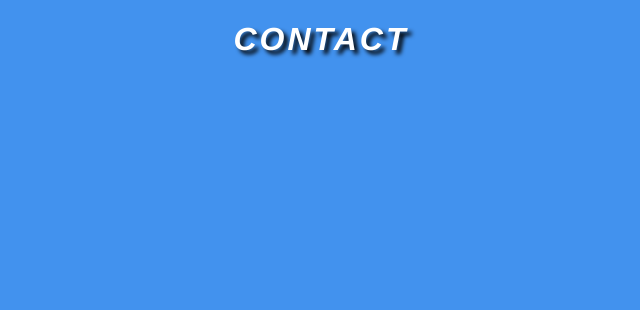
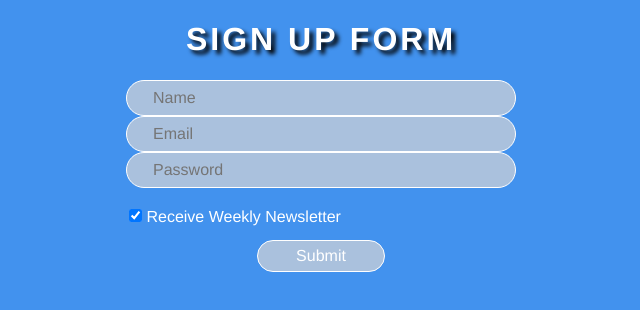
Before and after one commit to popaclctin/the-dojo, a plain HTML site: page contact.html in a window 1280 px wide. Shown: the whole page, without its empty margins (319-959 px from the left). Drawn offline with nearby package versions, Linux system fonts and the light colour scheme.

Commit message:
The first draft of the contact page

```diff
--- a/contact.html
+++ b/contact.html
@@ -8,9 +8,20 @@
       href="https://cdnjs.cloudflare.com/ajax/libs/normalize/8.0.0/normalize.css"
     />
     <link rel="stylesheet" href="styles/styles.css" />
+    <link rel="stylesheet" href="styles/contact.css" />
     <title>CSS Dojo</title>
   </head>
-  <body>
-    <h1>Contact</h1>
+  <body class="contact">
+    <h1>sign up form</h1>
+    <form action="#" method="#">
+      <input type="text" placeholder="Name" />
+      <input type="email" placeholder="Email" />
+      <input type="password" placeholder="Password" />
+      <div class="checkbox-container">
+        <input type="checkbox" id="newsletter" checked />
+        <label for="newsletter">Receive Weekly Newsletter</label>
+      </div>
+      <button type="submit">Submit</button>
+    </form>
   </body>
 </html>
--- a/styles/contact.css
+++ b/styles/contact.css
@@ -0,0 +1,44 @@
+.contact {
+  color: white;
+}
+
+.contact h1 {
+  font-style: normal;
+}
+
+.contact input:not([type="checkbox"]),
+.contact .checkbox-container,
+.contact button {
+  display: block;
+  width: 30%;
+  margin: 0 auto;
+  margin-top: 1.3em;
+  border-radius: 20px;
+  height: 2em;
+}
+
+.contact input:not([type="checkbox"]),
+.contact button {
+  display: block;
+  width: 30%;
+  margin: 0 auto;
+  border-radius: 20px;
+  height: 2em;
+  text-indent: 1.5em;
+  background-color: rgb(170, 193, 221);
+  border: 1px solid white;
+}
+
+.contact input[type="checkbox"] {
+  display: inline-block;
+}
+
+.contact input[type="checkbox"]:checked {
+  background-color: rgb(170, 193, 221);
+}
+
+.contact button {
+  width: 10%;
+  text-indent: 0;
+  color: white;
+}
```
